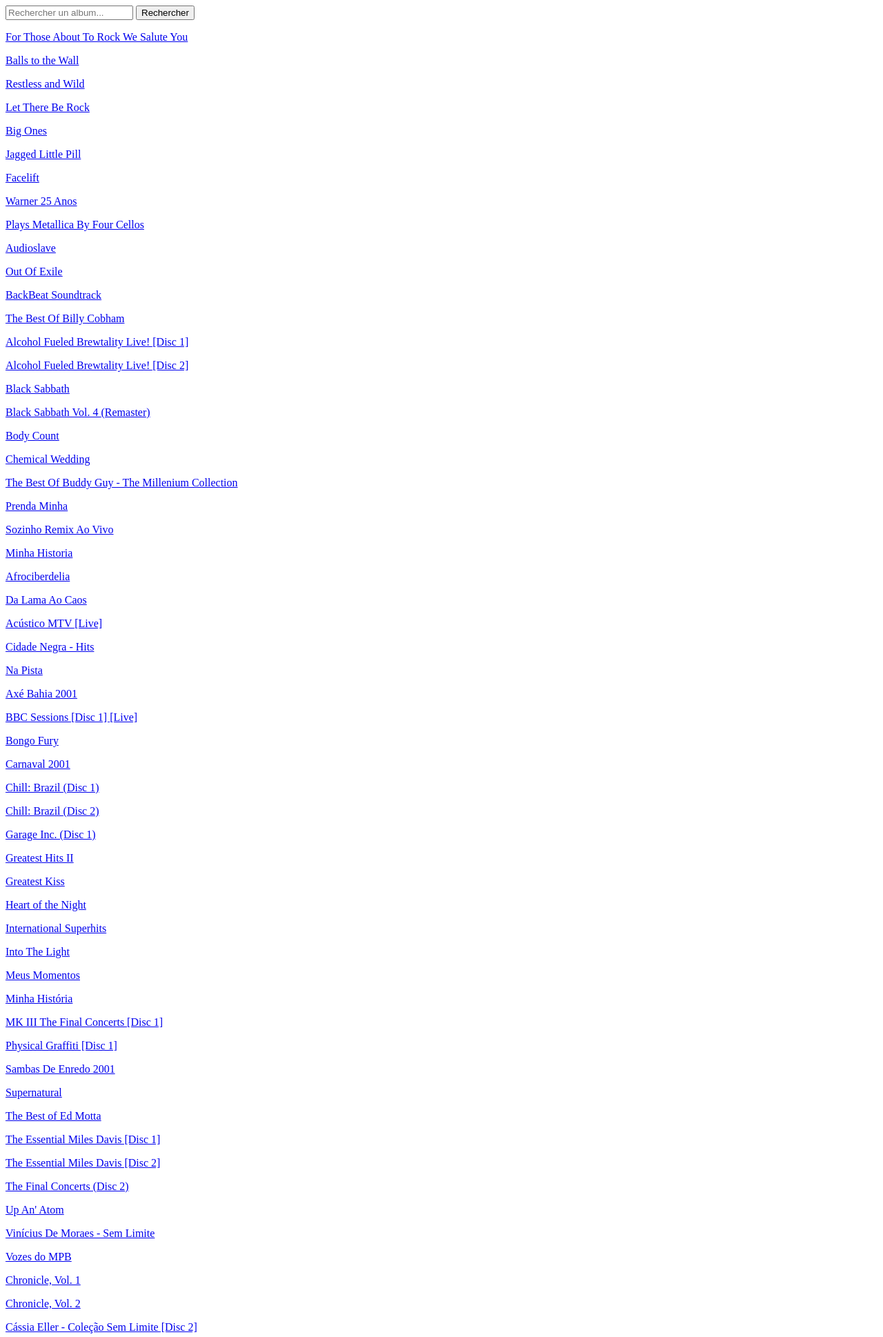
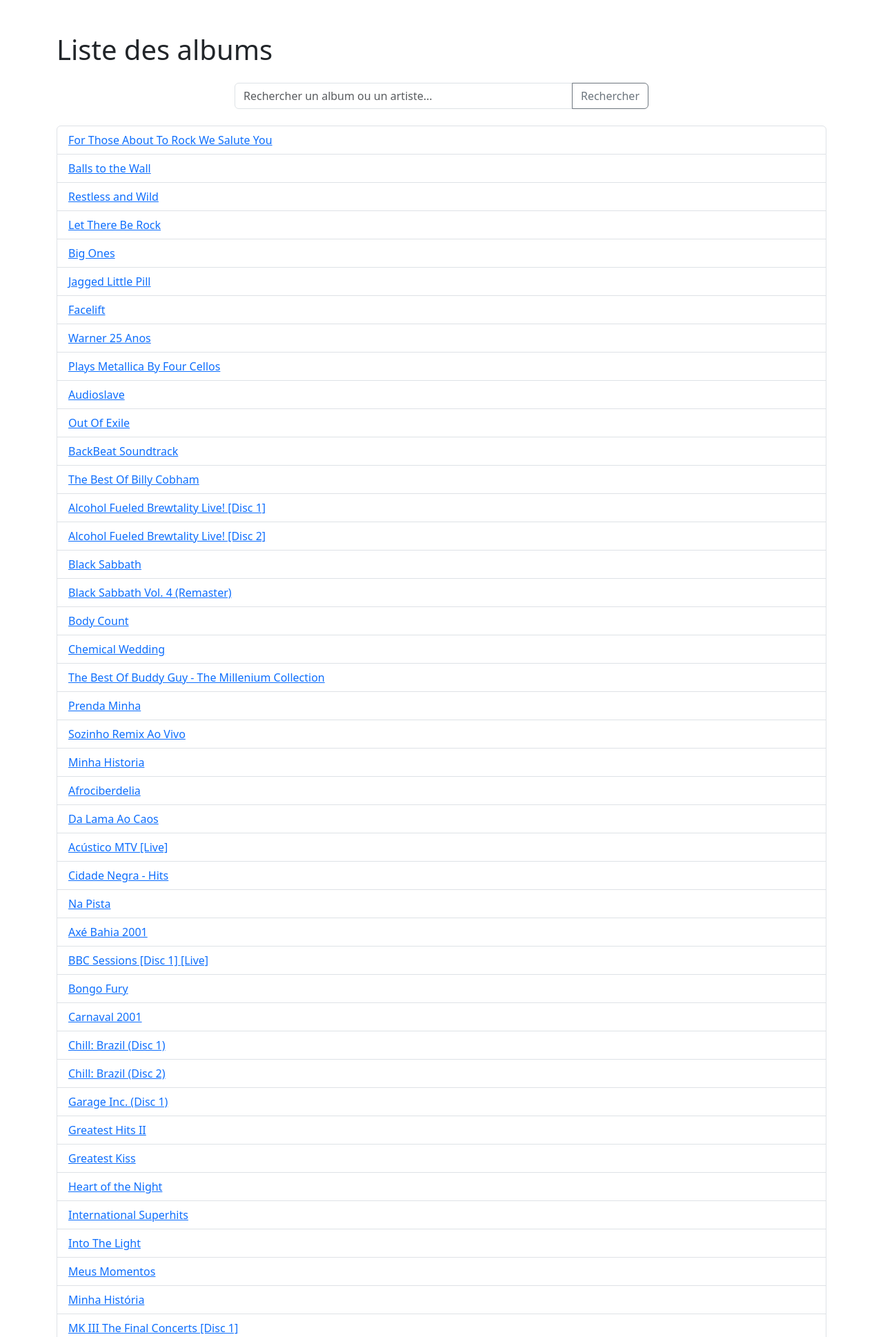
Before and after one commit to maelhnr/chinook-Mael-Honore, a Django app: page /albums/ in a window 1280 px wide. Shown: the top 1938 px of the page at 69% size. Run offline with Django 4.2, Linux system fonts and the light colour scheme; data comes from the database, SQL or seed files in the repository.

Commit message:
Ajout Bootstrap sur album_detail et album_list

```diff
--- /dev/null
+++ b/chinook/disks/templates/base.html
@@ -0,0 +1,19 @@
+<!DOCTYPE html>
+<html lang="fr">
+<head>
+    <meta charset="UTF-8">
+    <title>{% block title %}Chinook{% endblock %}</title>
+    <meta name="viewport" content="width=device-width, initial-scale=1">
+
+    <!-- Bootstrap CDN -->
+    <link href="https://cdn.jsdelivr.net/npm/bootstrap@5.3.3/dist/css/bootstrap.min.css" rel="stylesheet">
+</head>
+<body>
+
+<div class="container my-5">
+    {% block content %}
+    {% endblock %}
+</div>
+
+</body>
+</html>
--- a/chinook/disks/templates/disks/album_list.html
+++ b/chinook/disks/templates/disks/album_list.html
@@ -1,12 +1,28 @@
-<form method="GET" action="{% url 'album_list' %}">
-    <input type="text" name="q" value="{{ query }}" placeholder="Rechercher un album...">
-    <button type="submit">Rechercher</button>
+{% extends 'base.html' %}
+
+{% block title %}Albums{% endblock %}
+
+{% block content %}
+<h1 class="mb-4">Liste des albums</h1>
+
+<form method="GET" action="{% url 'album_list' %}" class="mb-4 d-flex justify-content-center">
+    <div class="input-group" style="max-width: 600px; width: 100%;">
+      <input type="text" name="q" value="{{ query }}" placeholder="Rechercher un album ou un artiste..." class="form-control">
+      <button class="btn btn-outline-secondary" type="submit">Rechercher</button>
+    </div>
+  </form>
+
 </form>
 
-{% for album in albums %}
-    <p>
-        <a href="{% url 'album_detail' album.id %}">{{ album.title }}</a>
-    </p>
-{% empty %}
-    <p>Aucun album trouvé.</p>
-{% endfor %}
+{% if albums %}
+    <ul class="list-group">
+    {% for album in albums %}
+        <li class="list-group-item">
+            <a href="{% url 'album_detail' album.id %}">{{ album.title }}</a>
+        </li>
+    {% endfor %}
+    </ul>
+{% else %}
+    <div class="alert alert-warning">Aucun album trouvé.</div>
+{% endif %}
+{% endblock %}
```
Also changed, not shown: chinook/disks/templates/disks/album_detail.html (+26 -9 lines).
